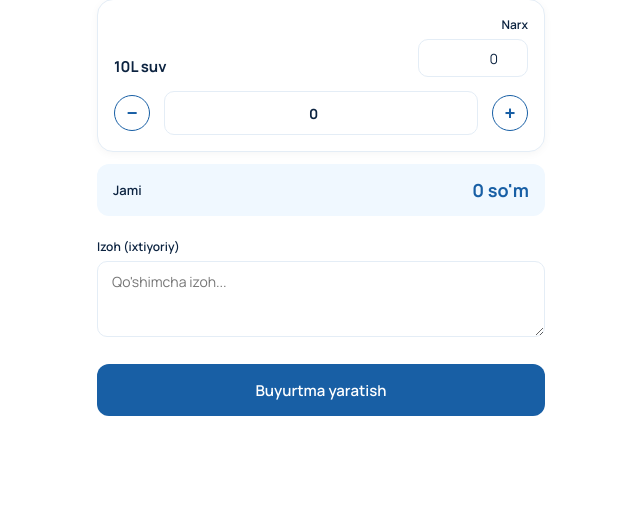
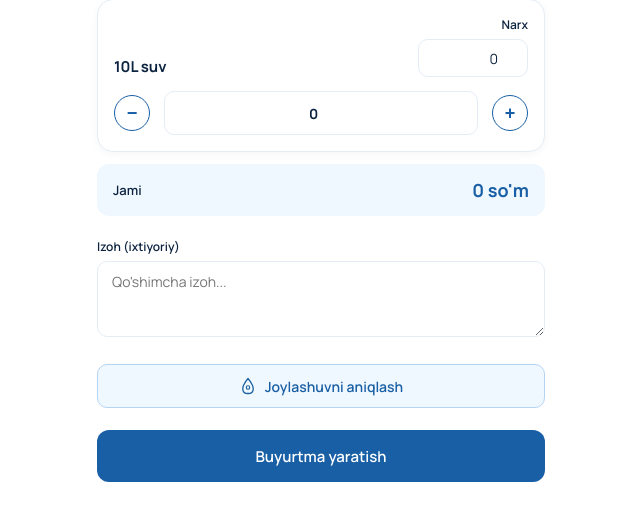
Before and after one commit to TNnodirbek/balance-system, a Django app: page /buyurtmalar/yangi/ in a window 1280 px wide. Shown: the part 634-1156 px from the top of the page, without its empty margins (319-959 px from the left). Before the commit the page ends 1050 px from the top, so only its background shows below. Run offline with Django 5.2, Linux system fonts and the light colour scheme; the visitor is signed in with stand-in values (Sample User, id 1).

Commit message:
Buyurtmada GPS joylashuv aniqlash va saqlash funksiyasi qo'shildi

```diff
--- a/buyurtmalar/views.py
+++ b/buyurtmalar/views.py
@@ -38,11 +38,18 @@ def yangi_buyurtma(request):
                 menejer=menejer,
             )
 
+        joylashuv_lat = request.POST.get('joylashuv_lat')
+        joylashuv_lng = request.POST.get('joylashuv_lng')
+        if not joylashuv_lat or not joylashuv_lng:
+            joylashuv_lat = joylashuv_lng = None
+
         buyurtma = Buyurtma.objects.create(
             dokon=dokon,
             menejer=menejer,
             zakaz_olgan=request.user,
             holat=Buyurtma.Holat.YANGI,
+            joylashuv_lat=joylashuv_lat,
+            joylashuv_lng=joylashuv_lng,
         )
 
         for hajm in HAJMLAR:
--- a/templates/buyurtmalar/yangi_buyurtma.html
+++ b/templates/buyurtmalar/yangi_buyurtma.html
@@ -306,6 +306,47 @@
             background: #1B6BBA;
             box-shadow: 0 0 0 4px rgba(24, 95, 165, 0.2);
         }
+
+        .joylashuv-tugma {
+            display: flex;
+            align-items: center;
+            justify-content: center;
+            gap: 8px;
+            width: 100%;
+            height: 44px;
+            border: 1px solid #B5D4F4;
+            border-radius: 10px;
+            background: #F0F8FF;
+            color: #185FA5;
+            font-family: 'Manrope', 'Segoe UI', Arial, sans-serif;
+            font-size: 14px;
+            font-weight: 600;
+            cursor: pointer;
+            transition: background-color 0.2s ease, border-color 0.2s ease;
+        }
+
+        .joylashuv-tugma svg {
+            width: 18px;
+            height: 18px;
+        }
+
+        .joylashuv-tugma.aniqlandi {
+            background: #E8F5E9;
+            border-color: #C3E6C5;
+            color: #2E7D32;
+        }
+
+        .joylashuv-xato {
+            font-size: 12px;
+            color: #7C8B9E;
+            margin: 8px 0 0;
+            text-align: center;
+        }
+
+        .joylashuv-xato:empty {
+            display: none;
+            margin: 0;
+        }
     </style>
 </head>
 <body>
@@ -331,6 +372,8 @@
         <form method="post" autocomplete="off">
             {% csrf_token %}
             <input type="hidden" name="dokon_id" id="dokon_id">
+            <input type="hidden" name="joylashuv_lat" id="joylashuv_lat">
+            <input type="hidden" name="joylashuv_lng" id="joylashuv_lng">
 
             <div class="bolim">
                 <p class="bolim-sarlavha">Do'kon</p>
@@ -407,6 +450,17 @@
                 </div>
             </div>
 
+            <div class="bolim">
+                <button type="button" class="joylashuv-tugma" id="joylashuv-tugma">
+                    <svg viewBox="0 0 24 24" fill="none" xmlns="http://www.w3.org/2000/svg">
+                        <path d="M12 2C12 2 5 10.5 5 15.5C5 19.6421 8.13401 22 12 22C15.866 22 19 19.6421 19 15.5C19 10.5 12 2 12 2Z" stroke="currentColor" stroke-width="1.7" stroke-linejoin="round"/>
+                        <circle cx="12" cy="14" r="2.3" stroke="currentColor" stroke-width="1.5"/>
+                    </svg>
+                    <span id="joylashuv-matn">Joylashuvni aniqlash</span>
+                </button>
+                <p class="joylashuv-xato" id="joylashuv-xato"></p>
+            </div>
+
             <button type="submit" class="yaratish-tugma">Buyurtma yaratish</button>
         </form>
     </div>
@@ -465,6 +519,31 @@
                     });
                 });
         });
+
+        var joylashuvTugma = document.getElementById('joylashuv-tugma');
+        var joylashuvMatn = document.getElementById('joylashuv-matn');
+        var joylashuvXato = document.getElementById('joylashuv-xato');
+
+        joylashuvTugma.addEventListener('click', function () {
+            joylashuvXato.textContent = '';
+
+            if (!navigator.geolocation) {
+                joylashuvXato.textContent = "Joylashuvni aniqlab bo'lmadi, buyurtmani joylashuvsiz ham yuborishingiz mumkin.";
+                return;
+            }
+
+            navigator.geolocation.getCurrentPosition(
+                function (position) {
+                    document.getElementById('joylashuv_lat').value = position.coords.latitude;
+                    document.getElementById('joylashuv_lng').value = position.coords.longitude;
+                    joylashuvMatn.textContent = 'Joylashuv aniqlandi ✓';
+                    joylashuvTugma.classList.add('aniqlandi');
+                },
+                function () {
+                    joylashuvXato.textContent = "Joylashuvni aniqlab bo'lmadi, buyurtmani joylashuvsiz ham yuborishingiz mumkin.";
+                }
+            );
+        });
     </script>
 </body>
 </html>
```
Also changed, not shown: templates/buyurtmalar/royxat.html (+11 -0 lines).
